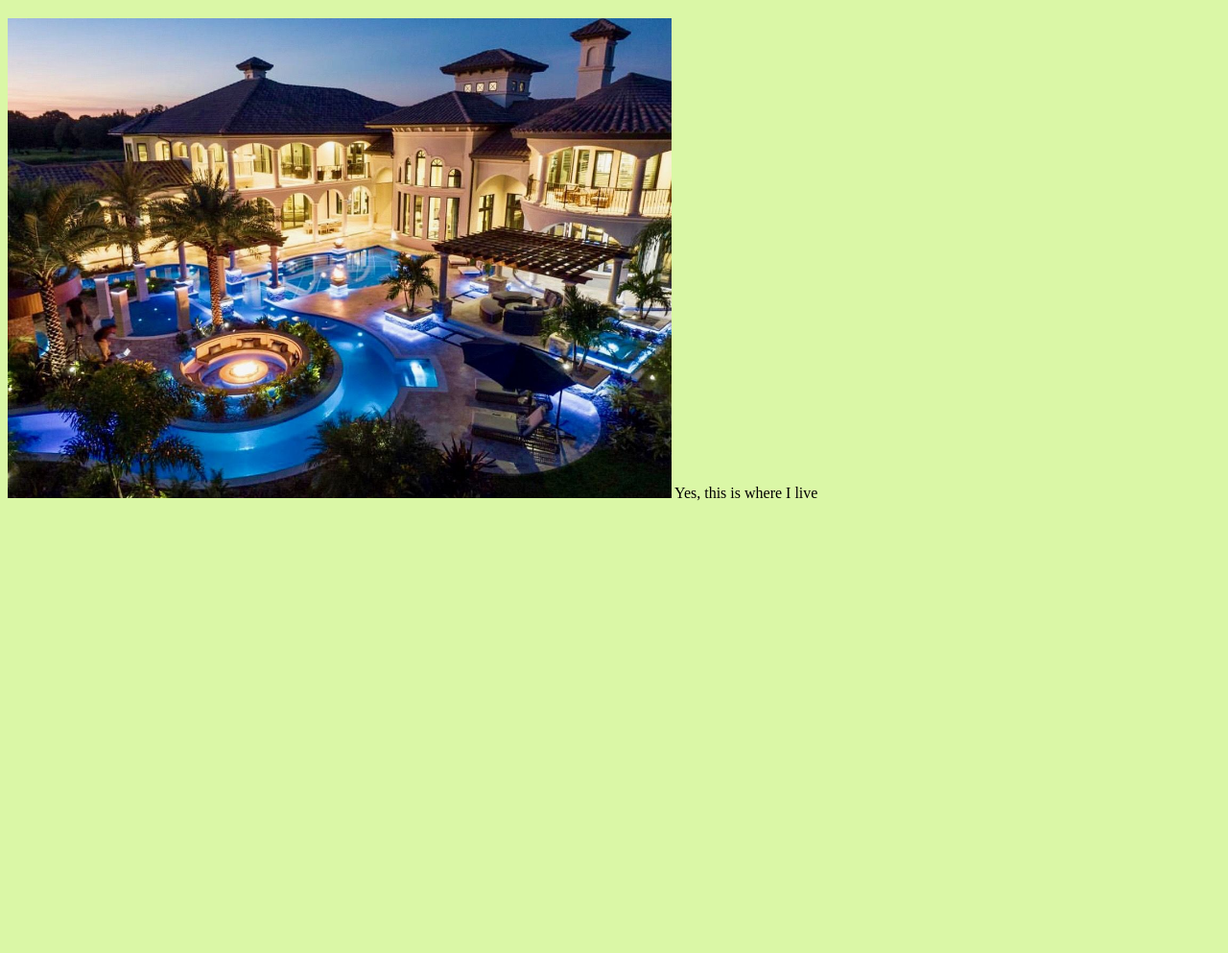
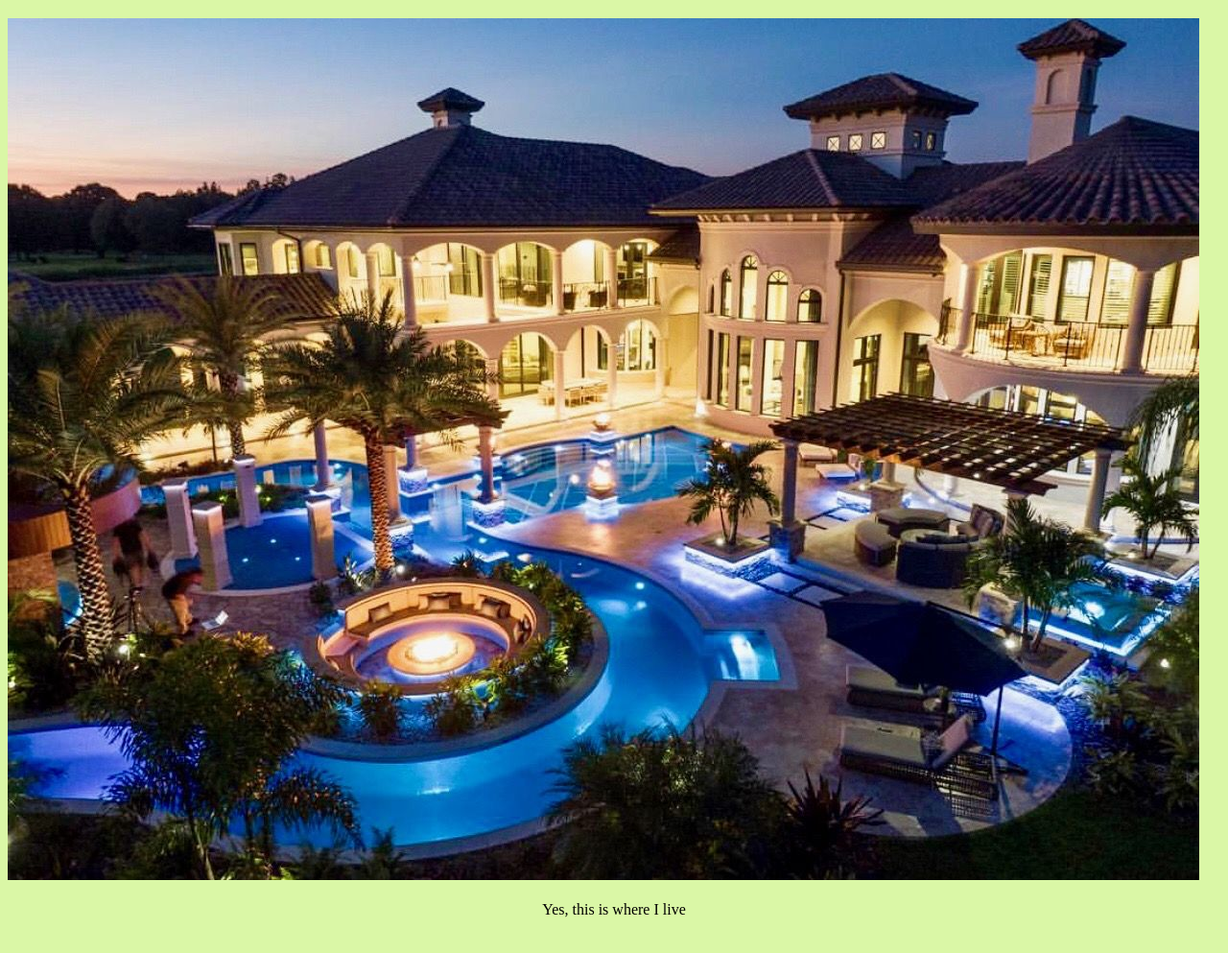
Before and after one commit to shravanic476/websitee, a plain HTML site: page index.html in a window 1280 px wide. Shown: the part 87-1080 px from the top of the page at 96% size. Before the commit the page ends 800 px from the top, so only its background shows below. Drawn offline with Linux system fonts and the light colour scheme.

Commit message:
Update index.html

```diff
--- a/index.html
+++ b/index.html
@@ -9,8 +9,11 @@
     <a href="portfolio.html">Portfolio</a>
     <a href="aboutme.html">About Me</a>
     <h1>Hi, welcome to my homepage</h1>
-    <img src="dream.house.jpg" height="500">
-  </body>Yes, this is where I live
+   <img src="dream.house.jpg" alt="Paris" class="center">
+    <br>
+    <br>
+  <center>Yes, this is where I live</center>
+
   <br>
   <br>
 </html>
```
